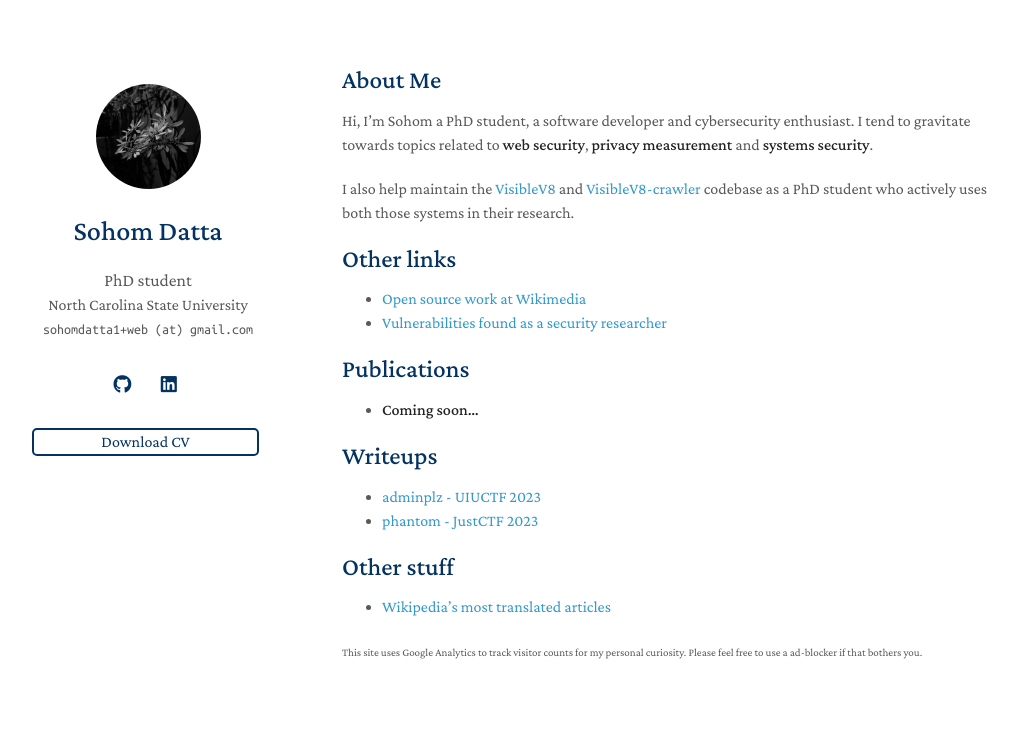
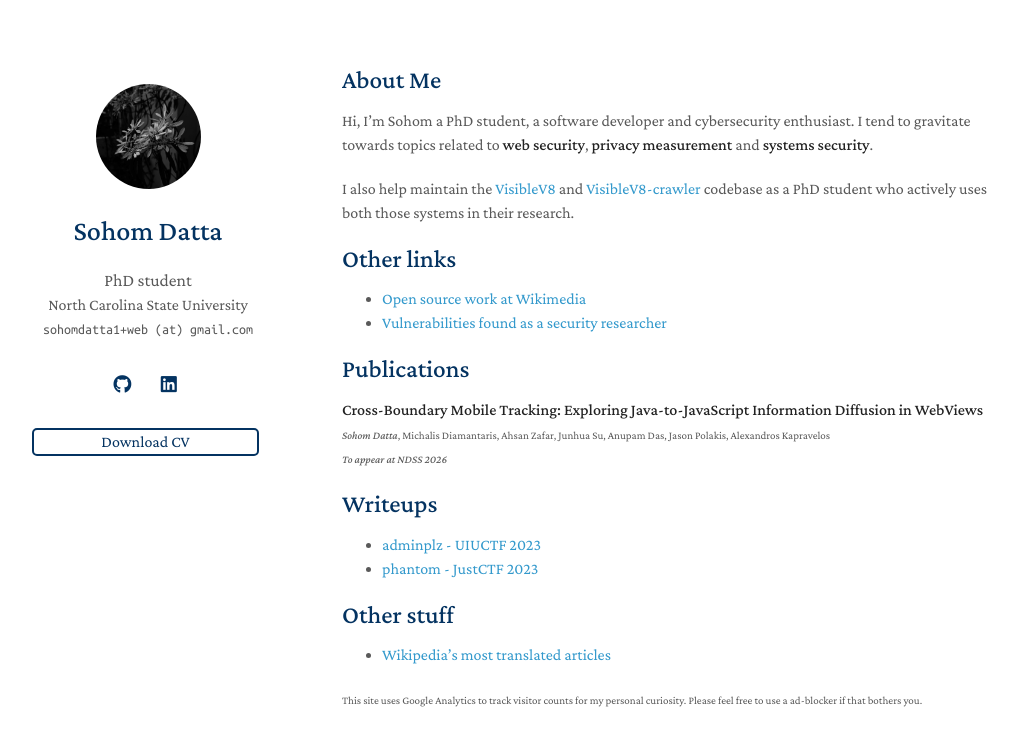
Before and after one commit to sohomdatta1/sohomdatta1.github.io, a Jekyll site: the page built from index.md, in a window 1280 px wide. Shown: the top 746 px of the page, without its empty margins (128-1146 px from the left). Built offline with Jekyll 4.4.1, drawn with Linux system fonts in a browser that asks for light colours; nearby versions of some CDN libraries; a style sheet for code colours, icons or effects is not loaded; our own code applies the rules of GitHub Pages for plain Markdown files.

Commit message:
Add paper

```diff
--- a/index.md
+++ b/index.md
@@ -15,7 +15,10 @@ I also help maintain the [VisibleV8](https://github.com/wspr-ncsu/visiblev8) and
 
 ## Publications
 
-* **Coming soon...**
+**Cross-Boundary Mobile Tracking: Exploring Java-to-JavaScript Information Diffusion in WebViews**<br>
+<small>*Sohom Datta*, Michalis Diamantaris, Ahsan Zafar, Junhua Su, Anupam Das, Jason Polakis, Alexandros Kapravelos</small><br>
+<small>*To appear at NDSS 2026*</small>
+
 
 <!--
 * (During undergraduate studies) Shetty, Nisha P.; Muniyal, Balachandra; Dokania, Akshat; **Datta, Sohom**; Gandluri, Manas Subramanyam; Maben, Leander Melroy; Priyanshu, Aman (2023-09-28). ["Guarding Your Social Circle: Strategies to Protect Key Connections and Edge Importance"](https://www.hindawi.com/journals/scn/2023/2548962/). *Security and Communication Networks*. **2023**: e2548962. [doi](https://en.wikipedia.org/wiki/Doi_(identifier) "Doi (identifier)"):[10.1155/2023/2548962](https://doi.org/10.1155%2F2023%2F2548962). [ISSN](https://en.wikipedia.org/wiki/ISSN_(identifier) "ISSN (identifier)") [1939-0114](https://www.worldcat.org/issn/1939-0114) -->
```
